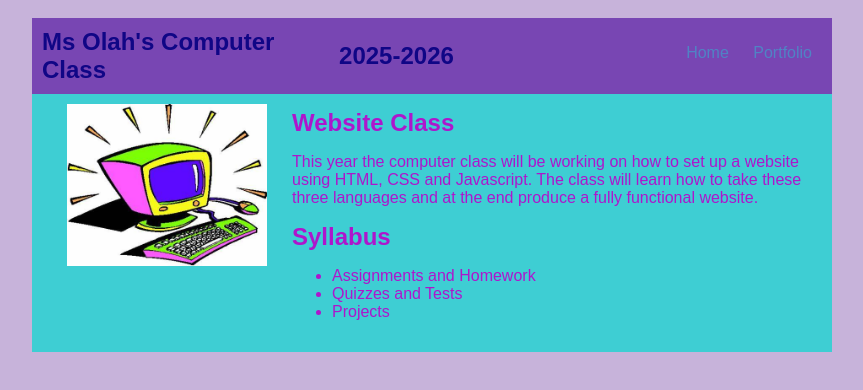
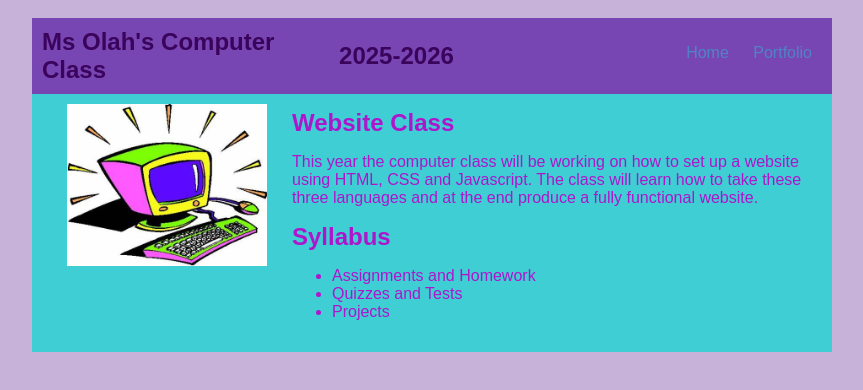
Before and after one commit to Jolah71/Jolah71.github.io, a plain HTML site: page index.html in a window 1280 px wide. Shown: the whole page, without its empty margins (208-1071 px from the left). Drawn offline with Linux system fonts and the light colour scheme.

Commit message:
customize this message

```diff
--- a/index.html
+++ b/index.html
@@ -28,7 +28,7 @@
             nav header {
                 display: flex;
                 align-items: center;
-                color: rgb(16, 6, 134);
+                color: rgb(59, 4, 92);
                 flex: 1;
             }
             nav ul {
```
